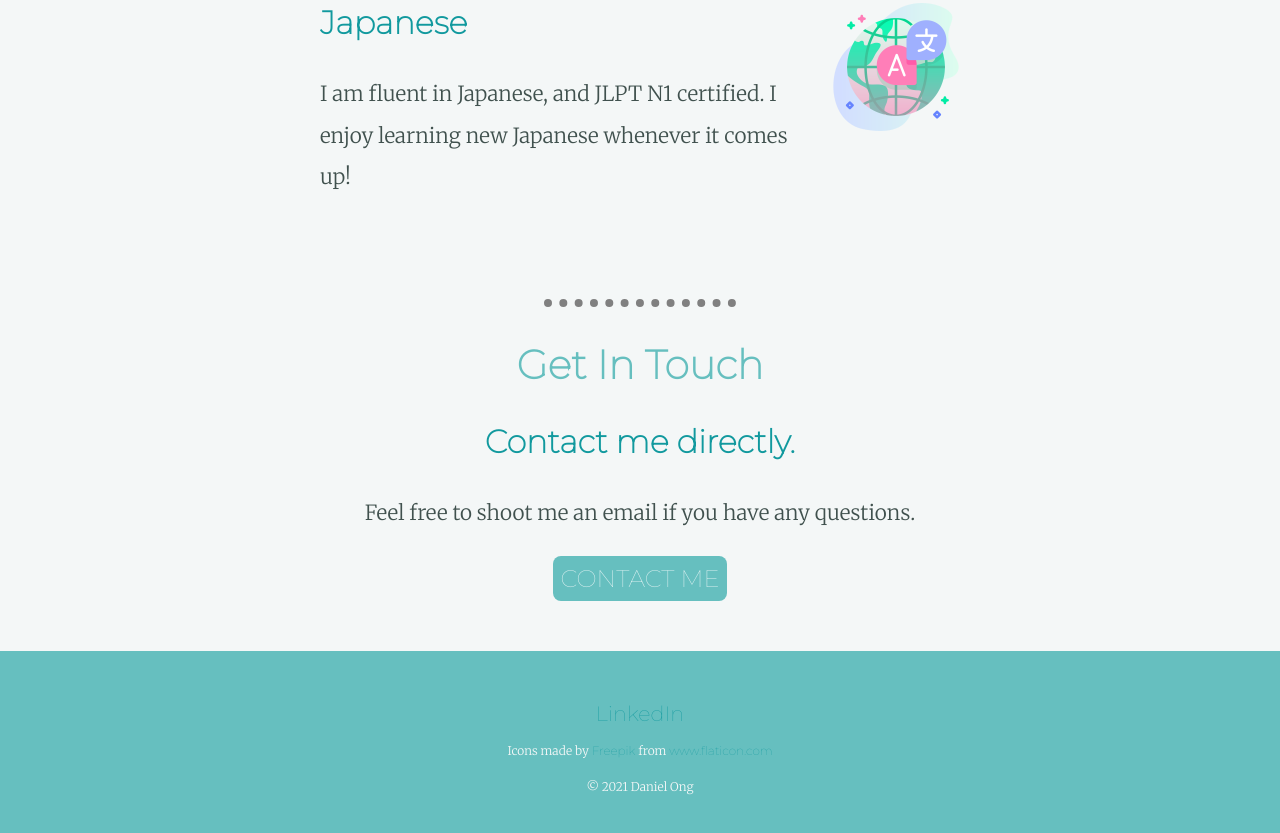
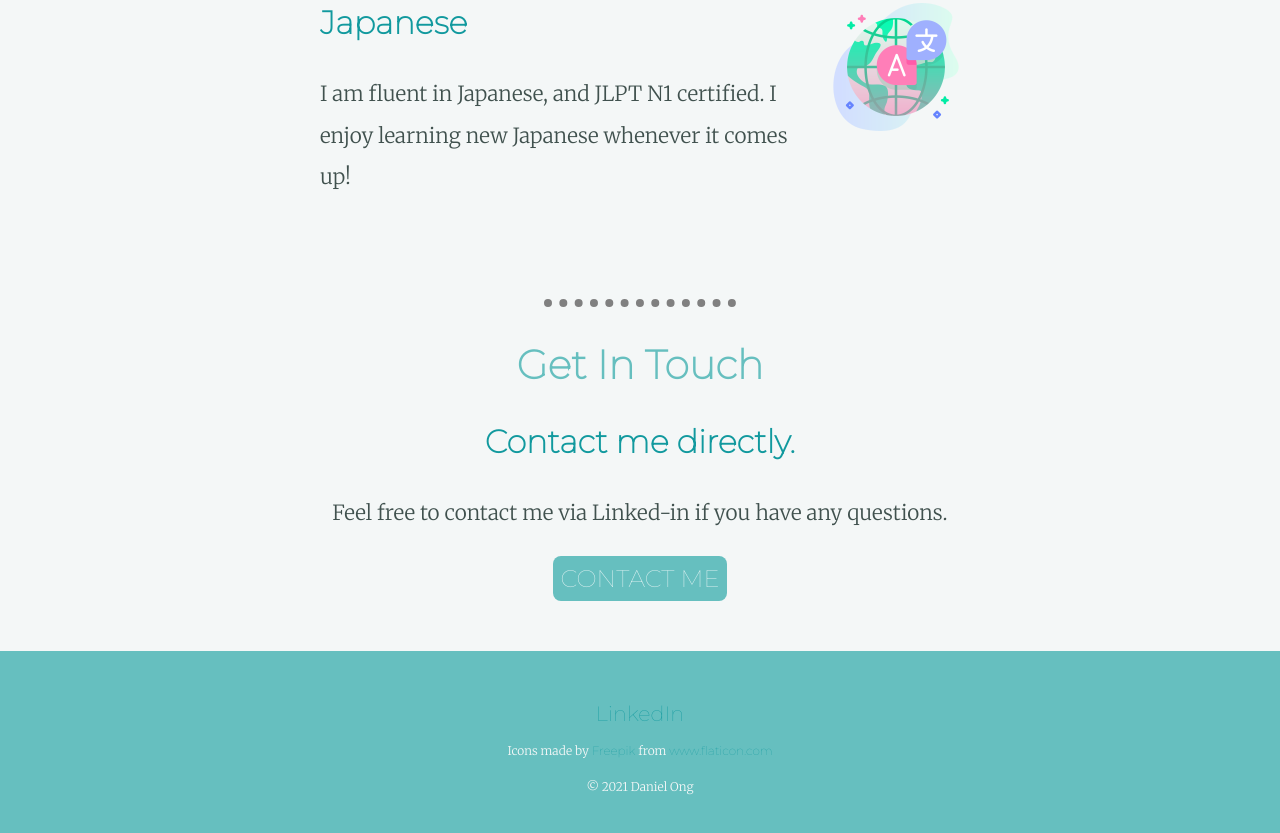
Before and after one commit to danielong-jp/cv, a plain HTML site: page index.html in a window 1280 px wide. Shown: the part 1765-2598 px from the top of the page. Drawn offline with Linux system fonts and the light colour scheme.

Commit message:
Update index.html
Update Contact Me Link

```diff
--- a/index.html
+++ b/index.html
@@ -47,8 +47,8 @@
     <div class="contact-me">
       <h2>Get In Touch</h2>
       <h3>Contact me directly.</h3>
-      <p>Feel free to shoot me an email if you have any questions.</p>
-      <a class="btn" href="mailto:crimsonknightd@hotmail.com">CONTACT ME</a>
+      <p>Feel free to contact me via Linked-in if you have any questions.</p>
+      <a class="btn" href="https://www.linkedin.com/in/daniel-ong-652b9648">CONTACT ME</a>
     </div>
   </div>
 
```
